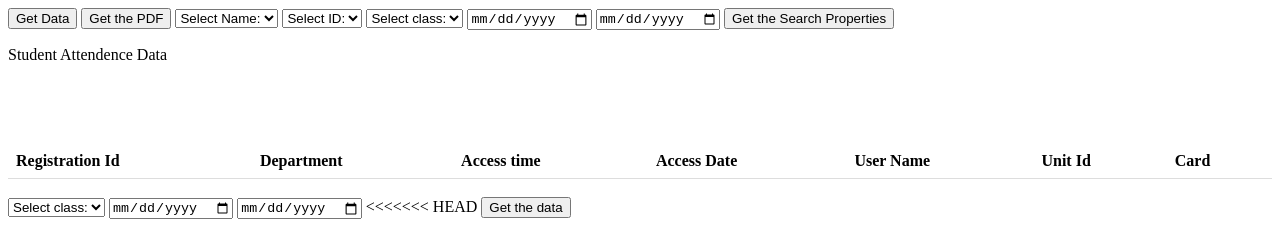
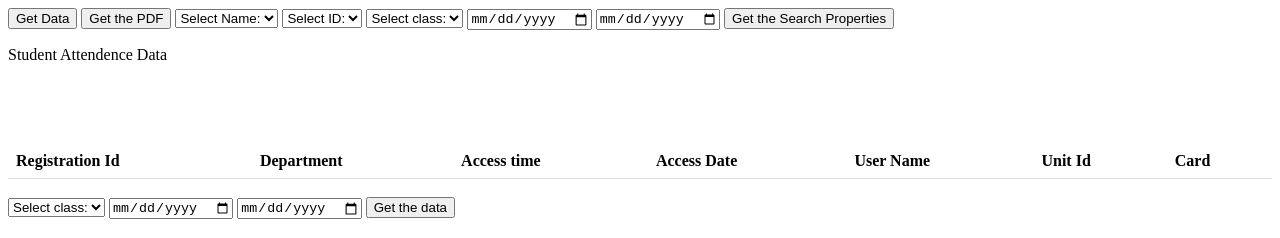
Before and after one commit to Farshid-997/Stellar_IoT, a plain HTML site: page index.html in a window 1280 px wide. Shown: the top 238 px of the page. Drawn offline with nearby package versions, Linux system fonts and the light colour scheme.

Commit message:
html changed

```diff
--- a/index.html
+++ b/index.html
@@ -103,11 +103,7 @@
         <input type="date" id="start-date-one" />
         <input type="date" id="end-date-one" />
 
-<<<<<<< HEAD
         <!-- <select id="id" onchange="removeData()">
-=======
-        <select id="id" onchange="removeDuplicate()">
->>>>>>> 5c4d040d2984b44e9456e5649adbedbf85ba302b
           <option value="">Select ID:</option>
         </select> -->
 
```
